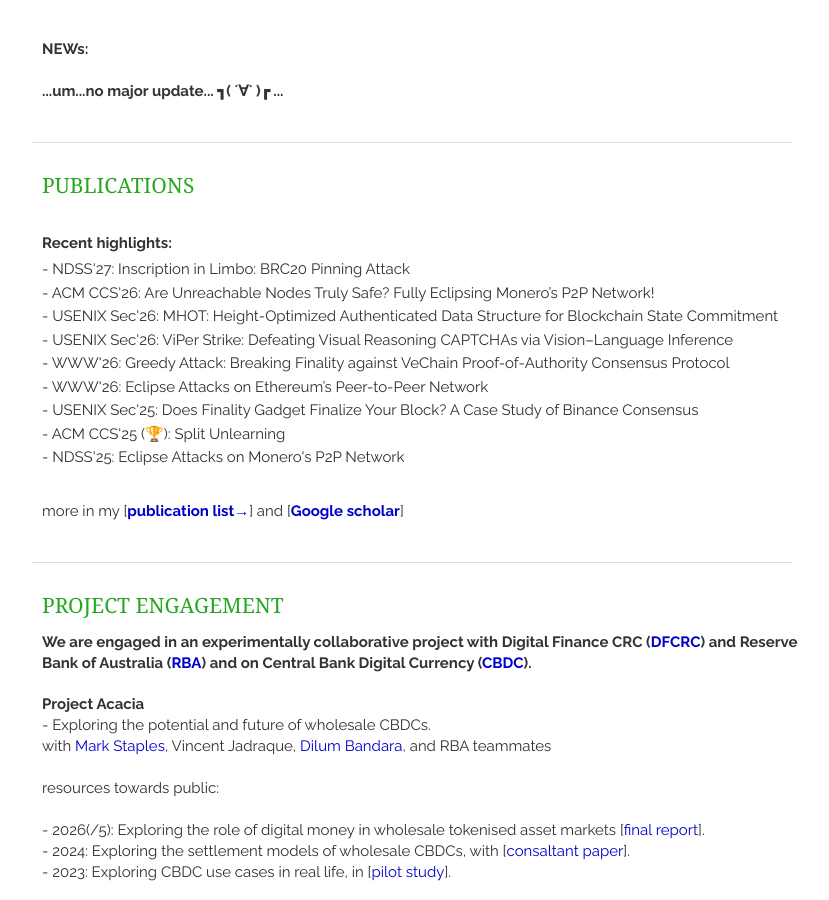
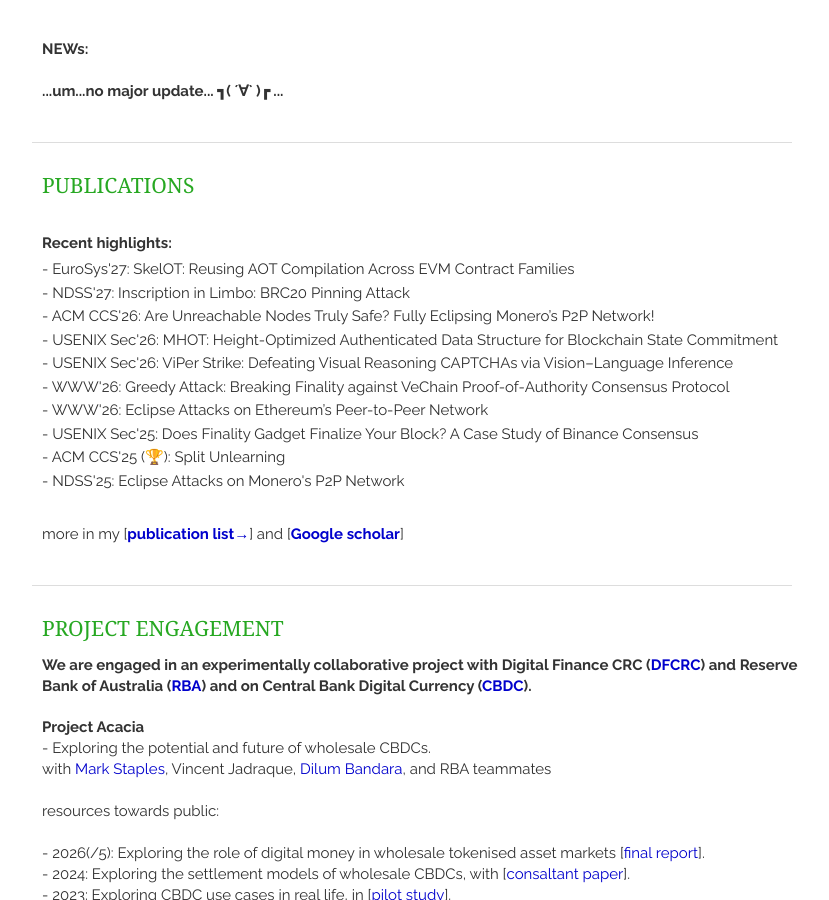
Before and after one commit to qinwang-git/qinwang-git.github.io, a Jekyll site: the page built from index.html, in a window 1280 px wide and 900 px high, scrolled down 499 px. Shown: the whole window, without its empty margins (318-1147 px from the left). Built offline with Jekyll 4.4.1, drawn with Linux system fonts in a browser that asks for light colours; nearby versions of some CDN libraries; a script that is not in the unit is left out; the list of posts is cut into pages by our own code.

Commit message:
Add recent highlights to publications summary

```diff
--- a/_includes/publications_summary.html
+++ b/_includes/publications_summary.html
@@ -6,6 +6,7 @@
     <br>
     <p style="margin: 0 0 6px 0;"><strong>Recent highlights:</strong></p>
     <ul style="margin: 0 0 12px 0; padding-left: 0; list-style-position: inside;">
+     <li style="margin: 0 0 4px 0; line-height: 1.3;">- EuroSys'27: SkelOT: Reusing AOT Compilation Across EVM Contract Families </li>
      <li style="margin: 0 0 4px 0; line-height: 1.3;">- NDSS'27:  Inscription in Limbo: BRC20 Pinning Attack </li>
      <li style="margin: 0 0 4px 0; line-height: 1.3;">- ACM CCS'26: Are Unreachable Nodes Truly Safe? Fully Eclipsing Monero’s P2P Network! </li>
      <li style="margin: 0 0 4px 0; line-height: 1.3;">- USENIX Sec'26: MHOT: Height-Optimized Authenticated Data Structure for Blockchain State Commitment</li>
```
